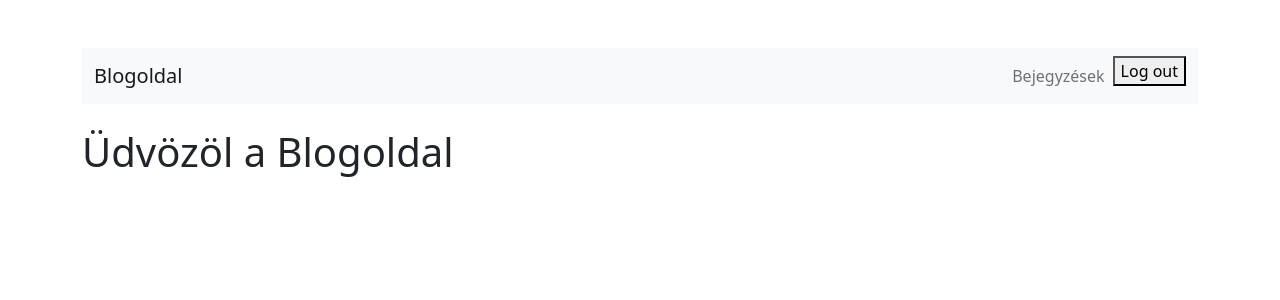
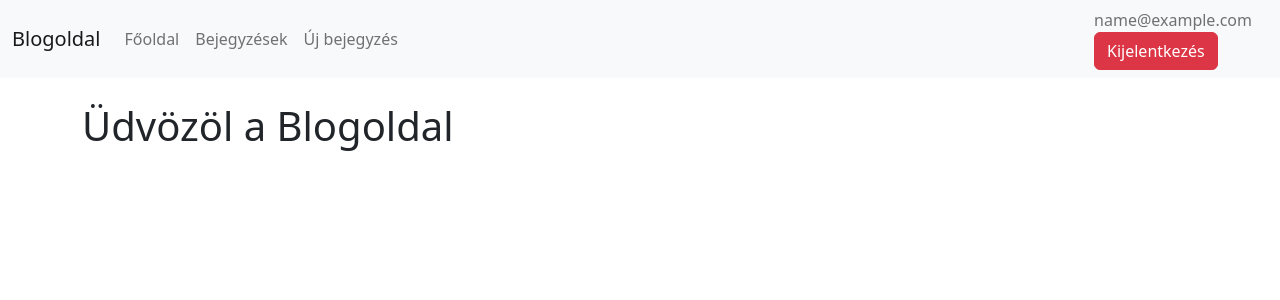
Before and after one commit to Cod-kd/blogoldal_md, a PHP site: page /index.php in a window 1280 px wide. Shown: the top 300 px of the page. Run offline with PHP 8.4, Linux system fonts and the light colour scheme; the visitor is signed in with stand-in values (Sample User, id 1).

Commit message:
Add navbar componsense

```diff
--- a/add_post.php
+++ b/add_post.php
@@ -36,7 +36,9 @@ $conn->close();
     <title>Blogoldal - Új bejegyzés</title>
 </head>
 <body>
-    <div class="container mt-5">
+    <?php renderNavbar(); ?>
+
+    <div class="container">
         <h1>Új bejegyzés</h1>
         <form method="POST">
             <div class="mb-3">
@@ -50,6 +52,7 @@ $conn->close();
             <button type="submit" class="btn btn-primary">Mentés</button>
         </form>
     </div>
+
     <script src="https://cdn.jsdelivr.net/npm/bootstrap@5.2.3/dist/js/bootstrap.bundle.min.js"></script>
 </body>
 </html>
--- a/handler.php
+++ b/handler.php
@@ -1,9 +1,9 @@
-<?
+<?php
 session_start();
 
 function logOutBtn(){
     echo '<form action="index.php" method="POST">
-    <button onclick="destroySession()">Log out</button>
+    <button class="btn btn-danger" onclick="destroySession()">Kijelentkezés</button>
     </form>';
 }
 
@@ -25,4 +25,40 @@ function sessionLog($email){
     $_SESSION['user_email']=$email;
 }
 
+function renderNavbar() {
+    echo '<nav class="navbar navbar-expand-lg navbar-light bg-light mb-4">';
+    echo '<div class="container-fluid">';
+    echo '<a class="navbar-brand" href="index.php">Blogoldal</a>';
+    echo '<button class="navbar-toggler" type="button" data-bs-toggle="collapse" data-bs-target="#navbarNav">';
+    echo '<span class="navbar-toggler-icon"></span>';
+    echo '</button>';
+    echo '<div class="collapse navbar-collapse" id="navbarNav">';
+    echo '<ul class="navbar-nav">';
+
+    // Mindig látható linkek
+    echo '<li class="nav-item"><a class="nav-link" href="index.php">Főoldal</a></li>';
+
+    // Csak bejelentkezett felhasználóknak
+    if(isLoggedIn()) {
+        echo '<li class="nav-item"><a class="nav-link" href="posts.php">Bejegyzések</a></li>';
+        echo '<li class="nav-item"><a class="nav-link" href="add_post.php">Új bejegyzés</a></li>';
+    }
+
+    echo '</ul>';
+
+    // Bejelentkezés/Kijelentkezés gombok
+    echo '<div class="ms-auto">';
+    if(isLoggedIn()) {
+        echo '<span class="navbar-text me-3">' . htmlspecialchars($_SESSION['user_email']) . '</span>';
+        logOutBtn();
+    } else {
+        echo '<a href="login.php" class="btn btn-outline-primary me-2">Bejelentkezés</a>';
+        echo '<a href="register.php" class="btn btn-primary">Regisztráció</a>';
+    }
+    echo '</div>';
+
+    echo '</div>';
+    echo '</div>';
+    echo '</nav>';
+}
 ?>
--- a/index.php
+++ b/index.php
@@ -11,25 +11,10 @@ include "handler.php";
     <title>Blogoldal - Dani</title>
 </head>
 <body>
-    <div class="container mt-5">
-        <nav class="navbar navbar-expand-lg navbar-light bg-light">
-            <div class="container-fluid">
-                <a class="navbar-brand" href="#">Blogoldal</a>
-                <div class="navbar-nav">
-                    <?php
-                    if(isLoggedIn()){
-                        echo '<a class="nav-link" href="posts.php">Bejegyzések</a>';
-                        logOutBtn();
-                    } else {
-                        echo '<a class="nav-link" href="register.php">Regisztráció</a>';
-                        echo '<a class="nav-link" href="login.php">Bejelentkezés</a>';
-                    }
-                    ?>
-                </div>
-            </div>
-        </nav>
+    <?php renderNavbar(); ?>
 
-        <div class="row mt-4">
+    <div class="container">
+        <div class="row">
             <div class="col">
                 <h1>Üdvözöl a Blogoldal</h1>
                 <?php
@@ -40,6 +25,7 @@ include "handler.php";
             </div>
         </div>
     </div>
+
     <script src="https://cdn.jsdelivr.net/npm/bootstrap@5.2.3/dist/js/bootstrap.bundle.min.js"></script>
 </body>
 </html>
--- a/post_detail.php
+++ b/post_detail.php
@@ -59,7 +59,9 @@ $conn->close();
     <title>Blogoldal - <?php echo htmlspecialchars($post['title']); ?></title>
 </head>
 <body>
-    <div class="container mt-5">
+    <?php renderNavbar(); ?>
+
+    <div class="container">
         <div class="row">
             <div class="col-md-8 offset-md-2">
                 <h1><?php echo htmlspecialchars($post['title']); ?></h1>
@@ -98,6 +100,7 @@ $conn->close();
             </div>
         </div>
     </div>
+
     <script src="https://cdn.jsdelivr.net/npm/bootstrap@5.2.3/dist/js/bootstrap.bundle.min.js"></script>
 </body>
 </html>
--- a/posts.php
+++ b/posts.php
@@ -23,7 +23,9 @@ $conn->close();
     <title>Blogoldal - Bejegyzések</title>
 </head>
 <body>
-    <div class="container mt-5">
+    <?php renderNavbar(); ?>
+
+    <div class="container">
         <h1>Bejegyzések</h1>
         <div class="row">
             <?php
@@ -43,8 +45,8 @@ $conn->close();
             }
             ?>
         </div>
-        <a href="add_post.php" class="btn btn-success mt-3">Új bejegyzés</a>
     </div>
+
     <script src="https://cdn.jsdelivr.net/npm/bootstrap@5.2.3/dist/js/bootstrap.bundle.min.js"></script>
 </body>
 </html>
```
